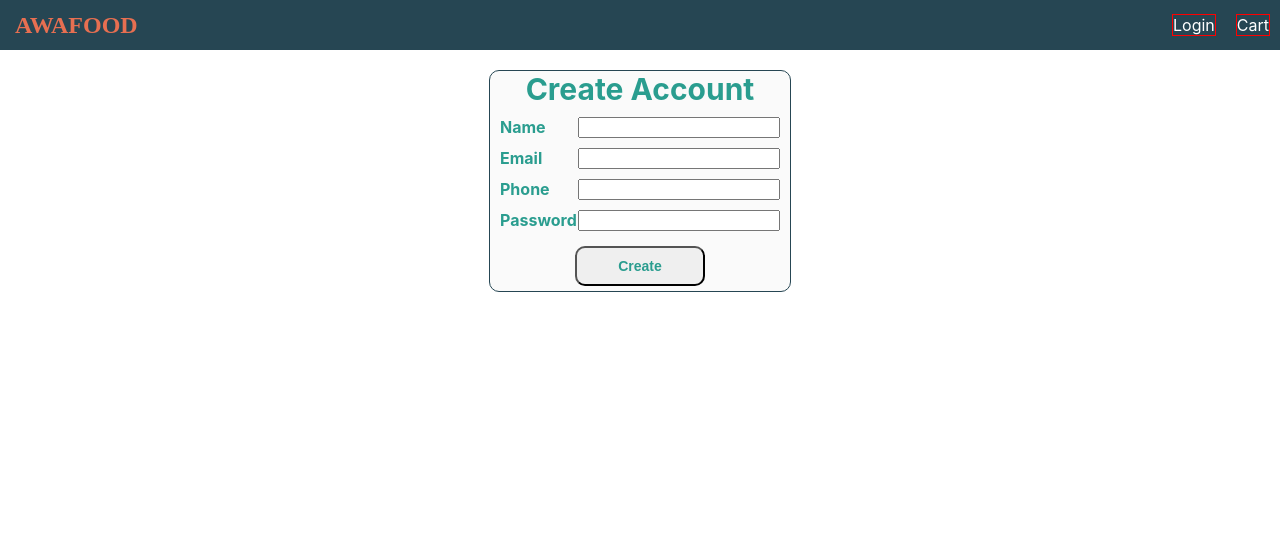
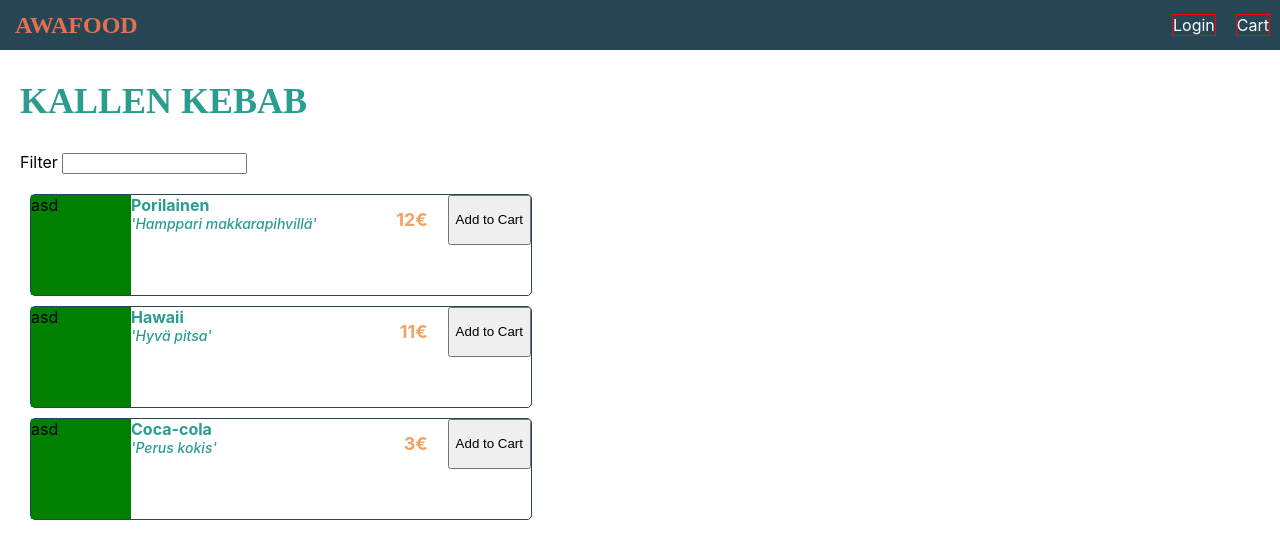
Before and after one commit to NituX/OnlineFoodShop-Frontend, a React (Create React App) app: page /login in a window 1280 px wide. Shown: the top 558 px of the page. Built offline with nearby package versions, Linux system fonts and the light colour scheme; a web font is replaced by a local one.

Commit message:
Restaurant + Menu
Added Restaurant page and included menu in it.

```diff
--- a/src/App.css
+++ b/src/App.css
@@ -7,6 +7,12 @@
     color: var(--clr-red);
 }
 
+.App h2 {
+    font-family: var(--ff-logo);
+    color: var(--clr-secondary);
+    font-size: 36px;
+    font-weight: bold;
+}
 .App-link {
     color: #61dafb;
 }
--- a/src/App.js
+++ b/src/App.js
@@ -1,13 +1,22 @@
 import './App.css';
+import React, {useState} from 'react';
+import Menu from './Menu.json';
 import Header from './components/Header.js';
 import Login from './components/Login.js';
 import Register from './components/Register.js';
+import Restaurant from './components/Restaurant.js';
+
 function App() {
+
+  const [items] = useState(Menu.items);
+
   return (
     <div className="App">
       <Header/>
-      <Register/>
+      <Restaurant
+      items = {items}/>
     </div>
+
   );
 }
 
--- /dev/null
+++ b/src/Menu.json
@@ -0,0 +1,31 @@
+{
+    "items": [
+    {
+        "itemId" : "1",
+        "itemName": "Porilainen",
+        "category": "burger",
+        "price" : "12",
+        "description" : "Hamppari makkarapihvillä",
+        "image" : "",
+        "rating" : "8"
+    },
+    {
+        "itemId" : "2",
+        "itemName": "Hawaii",
+        "category": "pizza",
+        "price" : "11",
+        "description" : "Hyvä pitsa",
+        "image" : "",
+        "rating" : "5"
+    },
+    {
+        "itemId" : "3",
+        "itemName": "Coca-cola",
+        "category": "drink",
+        "price" : "3",
+        "description" : "Perus kokis",
+        "image" : "",
+        "rating" : "10"
+    }
+]
+}
--- a/src/components/Login.module.css
+++ b/src/components/Login.module.css
@@ -1,4 +1,5 @@
 .container {
+    display: flex;
     width: 300px;
 
     margin: 20px;
@@ -34,7 +35,7 @@
     margin-right: auto;
 }
 
-button {
+.container button {
     width: 130px;
     height: 40px;
     border-radius: 10px;
--- /dev/null
+++ b/src/components/MenuItem.js
@@ -0,0 +1,36 @@
+import React from 'react'
+import styles from './MenuItem.module.css'
+
+export default function Menu(props) {
+    return (
+        <dl className={styles.container}>
+
+                <button>
+                    Add to Cart
+                </button>
+
+            <div className={styles.itemPrice}>
+                    {
+                        props.price
+                    }
+                    €
+                </div>
+
+                <div className = {styles.image}>
+asd
+                </div>
+
+            <dt>
+                {
+                    props.itemName
+                }
+                <dd>
+                    '{
+                        props.description
+                    }'
+                </dd>
+            </dt>
+
+        </dl>
+    )
+}
--- /dev/null
+++ b/src/components/MenuItem.module.css
@@ -0,0 +1,42 @@
+.container {
+    text-align: left;
+    height: 100px;
+    width: 500px;
+    border: 1px solid var(--clr-primary);
+    border-radius: 5px;
+    margin: 10px;
+}
+
+.container dt {
+    color: var(--clr-secondary);
+    font-weight: bold;
+}
+
+.container dd {
+    font-weight: 500;
+    font-style: italic;
+    font-size: 14px;
+    padding-left: 20px;
+}
+
+.itemPrice {
+    height: 50px;
+    line-height: 50px;
+    color: var(--clr-ora);
+    font-weight: bold;
+    font-size: 18px;
+    float: right;
+    margin-right: 20px;
+}
+
+.container button {
+    float: right;
+    height: 50px;
+}
+
+.image {
+    background-color: green;
+    float: left;
+    width: 100px;
+    height: 100px;
+}
--- /dev/null
+++ b/src/components/Restaurant.js
@@ -0,0 +1,27 @@
+import React, {useState} from 'react';
+import MenuItem from './MenuItem';
+import styles from './Restaurant.module.css';
+
+export default function Restaurant(props) {
+
+    const [searchString, setSearhcString] = useState("");
+
+    return (
+        <div className = {styles.container}>
+            <div>
+            <h2> KALLEN KEBAB </h2>
+            </div>
+
+            <div className = {styles.filter}>
+            Filter <input type = "text" onChange={ (event) => setSearhcString(event.target.value)}/>
+            </div>
+
+
+            <div className={styles.menulist}>
+                {
+                props.items.map(item => <MenuItem className = {styles.listItem} key={item.itemId} {...item}/>)
+                }
+            </div>
+        </div>
+    )
+}
--- /dev/null
+++ b/src/components/Restaurant.module.css
@@ -0,0 +1,17 @@
+.container {
+
+}
+
+.filter{
+    text-align: left;
+    margin: 20px;
+}
+
+.container h2 {
+    text-align: left;
+    margin-left: 20px;
+}
+
+.menulist {
+    margin-left: 20px;
+}
```
